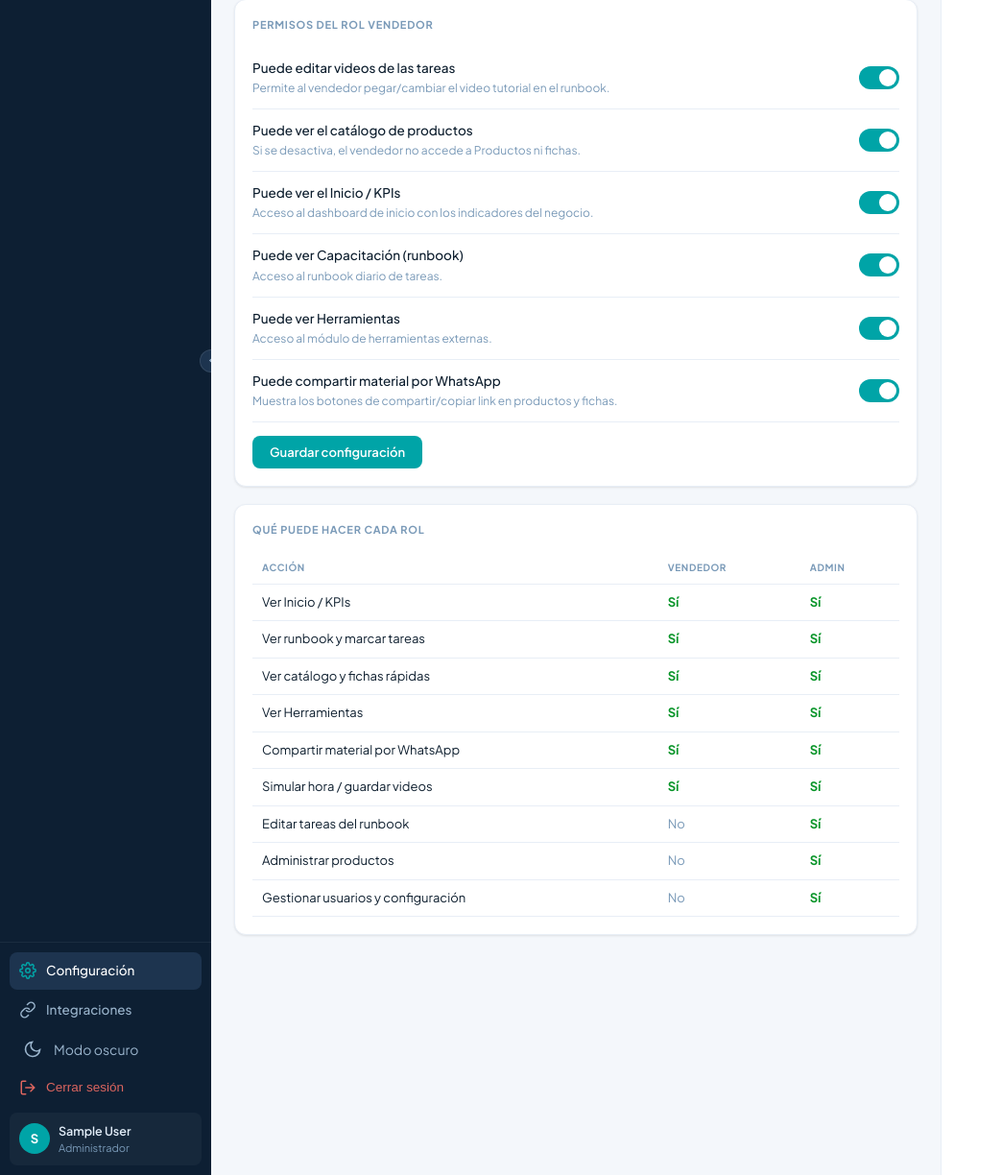
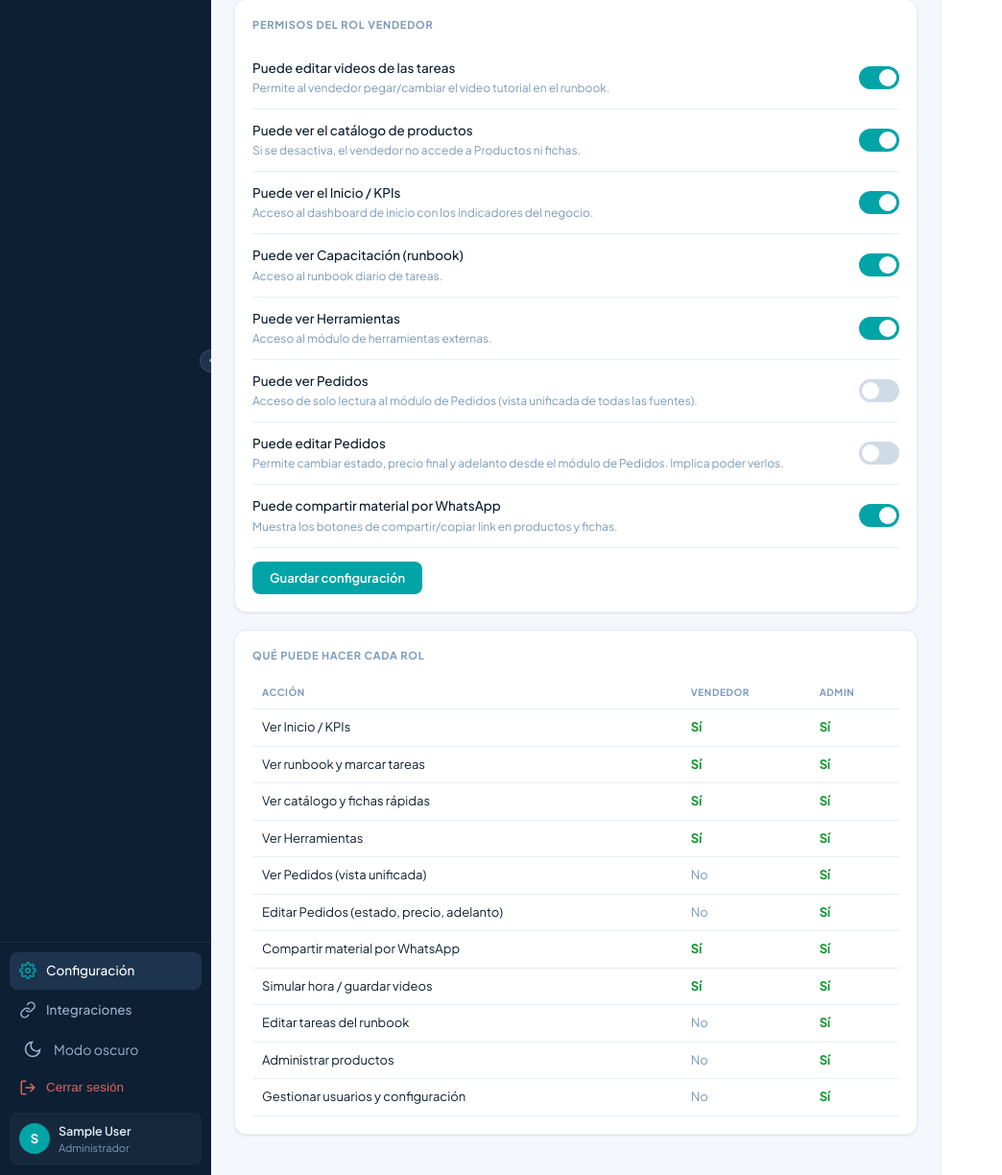
Before and after one commit to Luchito1099/Dashboard-online, a Django app: page /configuracion/ in a window 1280 px wide. Shown: the part 473-1697 px from the top of the page at 96% size, without its empty margins (0-1044 px from the left). Run offline with Django 5.2, Linux system fonts and the light colour scheme; the visitor is signed in with stand-in values (Sample User, id 1); data comes from the database, SQL or seed files in the repository; data that the repository does not hold is empty.

Commit message:
permisos de pedidos

```diff
--- a/core/models.py
+++ b/core/models.py
@@ -35,6 +35,9 @@ class ConfiguracionSistema(models.Model):
     vendedor_puede_ver_capacitacion = models.BooleanField(default=True)
     vendedor_puede_ver_herramientas = models.BooleanField(default=True)
     vendedor_puede_compartir = models.BooleanField(default=True)
+    # Módulo Pedidos (datos financieros → desactivado por defecto, el admin lo habilita)
+    vendedor_puede_ver_pedidos = models.BooleanField(default=False)
+    vendedor_puede_editar_pedidos = models.BooleanField(default=False)
 
     class Meta:
         verbose_name = 'Configuración del sistema'
--- a/core/static/core/css/integraciones.css
+++ b/core/static/core/css/integraciones.css
@@ -235,6 +235,11 @@
 .ped-estado[data-estado="entregado"] { color: oklch(48% 0.15 240); border-color: oklch(60% 0.15 240); }
 .ped-estado[data-estado="cancelado"] { color: var(--error); border-color: var(--error); }
 
+/* Controles en solo lectura (vendedor sin permiso de editar) */
+.ped-monto:disabled { background: transparent; color: var(--text); border-color: transparent; cursor: default; }
+.ped-monto:disabled:hover { border-color: transparent; }
+.ped-estado:disabled { background: transparent; border-color: transparent; cursor: default; -webkit-appearance: none; appearance: none; padding-left: 0; }
+
 .ped-fuente { font-size: 11px; padding: 3px 8px; border-radius: 6px; background: var(--bg); border: 1px solid var(--border); color: var(--text-secondary); }
 .ped-saved { color: var(--success); font-size: 11px; opacity: 0; transition: opacity .2s; }
 .ped-saved.show { opacity: 1; }
--- a/core/views.py
+++ b/core/views.py
@@ -124,6 +124,8 @@ def configuracion(request):
             config.vendedor_puede_ver_capacitacion = request.POST.get('vendedor_puede_ver_capacitacion') == 'on'
             config.vendedor_puede_ver_herramientas = request.POST.get('vendedor_puede_ver_herramientas') == 'on'
             config.vendedor_puede_compartir = request.POST.get('vendedor_puede_compartir') == 'on'
+            config.vendedor_puede_ver_pedidos = request.POST.get('vendedor_puede_ver_pedidos') == 'on'
+            config.vendedor_puede_editar_pedidos = request.POST.get('vendedor_puede_editar_pedidos') == 'on'
             config.save()
             messages.success(request, 'Configuración guardada.')
 
--- a/templates/base.html
+++ b/templates/base.html
@@ -49,7 +49,7 @@
     </a>
     {% endif %}
 
-    {% if puede_editar %}
+    {% if puede_editar or cfg.vendedor_puede_ver_pedidos or cfg.vendedor_puede_editar_pedidos %}
     <a href="{% url 'integraciones:pedidos_modulo' %}" class="nav-item {% block nav_pedidos %}{% endblock %}">
       <svg viewBox="0 0 24 24" fill="none" stroke="currentColor" stroke-width="2" stroke-linecap="round">
         <path d="M6 2L3 6v14a2 2 0 002 2h14a2 2 0 002-2V6l-3-4z"/>
--- a/templates/core/configuracion.html
+++ b/templates/core/configuracion.html
@@ -162,6 +162,28 @@
 
       <div class="cfg-toggle">
         <div>
+          <div class="cfg-toggle-label">Puede ver Pedidos</div>
+          <div class="cfg-toggle-desc">Acceso de solo lectura al módulo de Pedidos (vista unificada de todas las fuentes).</div>
+        </div>
+        <label class="switch">
+          <input type="checkbox" name="vendedor_puede_ver_pedidos" {% if config.vendedor_puede_ver_pedidos %}checked{% endif %}>
+          <span class="slider"></span>
+        </label>
+      </div>
+
+      <div class="cfg-toggle">
+        <div>
+          <div class="cfg-toggle-label">Puede editar Pedidos</div>
+          <div class="cfg-toggle-desc">Permite cambiar estado, precio final y adelanto desde el módulo de Pedidos. Implica poder verlos.</div>
+        </div>
+        <label class="switch">
+          <input type="checkbox" name="vendedor_puede_editar_pedidos" {% if config.vendedor_puede_editar_pedidos %}checked{% endif %}>
+          <span class="slider"></span>
+        </label>
+      </div>
+
+      <div class="cfg-toggle">
+        <div>
           <div class="cfg-toggle-label">Puede compartir material por WhatsApp</div>
           <div class="cfg-toggle-desc">Muestra los botones de compartir/copiar link en productos y fichas.</div>
         </div>
@@ -189,6 +211,8 @@
         <tr><td>Ver runbook y marcar tareas</td><td class="{% if config.vendedor_puede_ver_capacitacion %}si{% else %}no{% endif %}">{% if config.vendedor_puede_ver_capacitacion %}Sí{% else %}No{% endif %}</td><td class="si">Sí</td></tr>
         <tr><td>Ver catálogo y fichas rápidas</td><td class="{% if config.vendedor_puede_ver_productos %}si{% else %}no{% endif %}">{% if config.vendedor_puede_ver_productos %}Sí{% else %}No{% endif %}</td><td class="si">Sí</td></tr>
         <tr><td>Ver Herramientas</td><td class="{% if config.vendedor_puede_ver_herramientas %}si{% else %}no{% endif %}">{% if config.vendedor_puede_ver_herramientas %}Sí{% else %}No{% endif %}</td><td class="si">Sí</td></tr>
+        <tr><td>Ver Pedidos (vista unificada)</td><td class="{% if config.vendedor_puede_ver_pedidos or config.vendedor_puede_editar_pedidos %}si{% else %}no{% endif %}">{% if config.vendedor_puede_ver_pedidos or config.vendedor_puede_editar_pedidos %}Sí{% else %}No{% endif %}</td><td class="si">Sí</td></tr>
+        <tr><td>Editar Pedidos (estado, precio, adelanto)</td><td class="{% if config.vendedor_puede_editar_pedidos %}si{% else %}no{% endif %}">{% if config.vendedor_puede_editar_pedidos %}Sí{% else %}No{% endif %}</td><td class="si">Sí</td></tr>
         <tr><td>Compartir material por WhatsApp</td><td class="{% if config.vendedor_puede_compartir %}si{% else %}no{% endif %}">{% if config.vendedor_puede_compartir %}Sí{% else %}No{% endif %}</td><td class="si">Sí</td></tr>
         <tr><td>Simular hora / guardar videos</td><td class="si">Sí</td><td class="si">Sí</td></tr>
         <tr><td>Editar tareas del runbook</td><td class="no">No</td><td class="si">Sí</td></tr>
```
Also changed, not shown: integraciones/views.py (+13 -5 lines), templates/integraciones/pedidos_modulo.html (+4 -4 lines), .claude/settings.local.json, core/migrations/0004_configuracionsistema_vendedor_puede_editar_pedidos_and_more.py (added).
